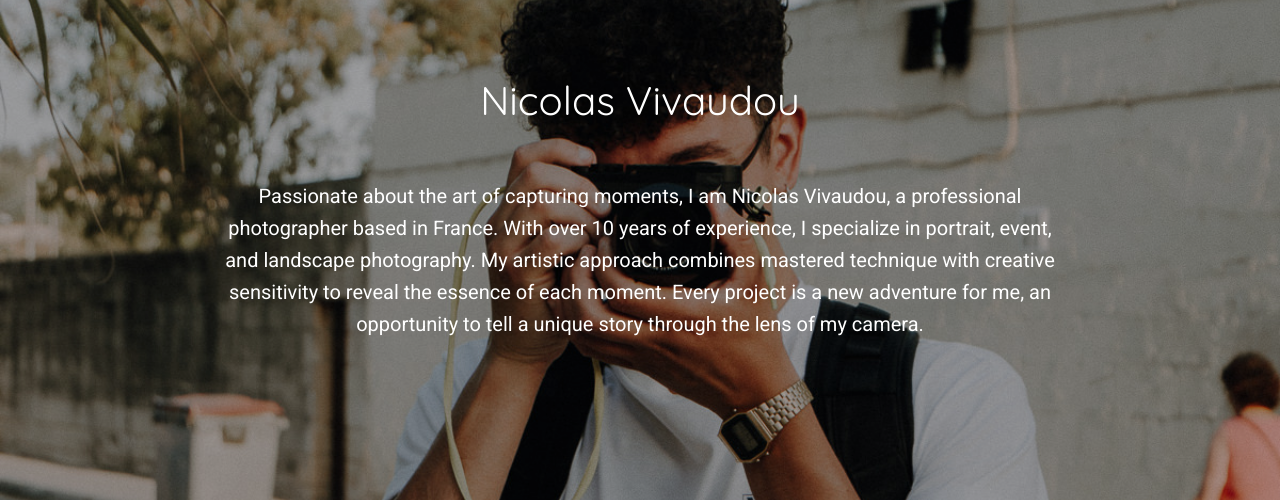
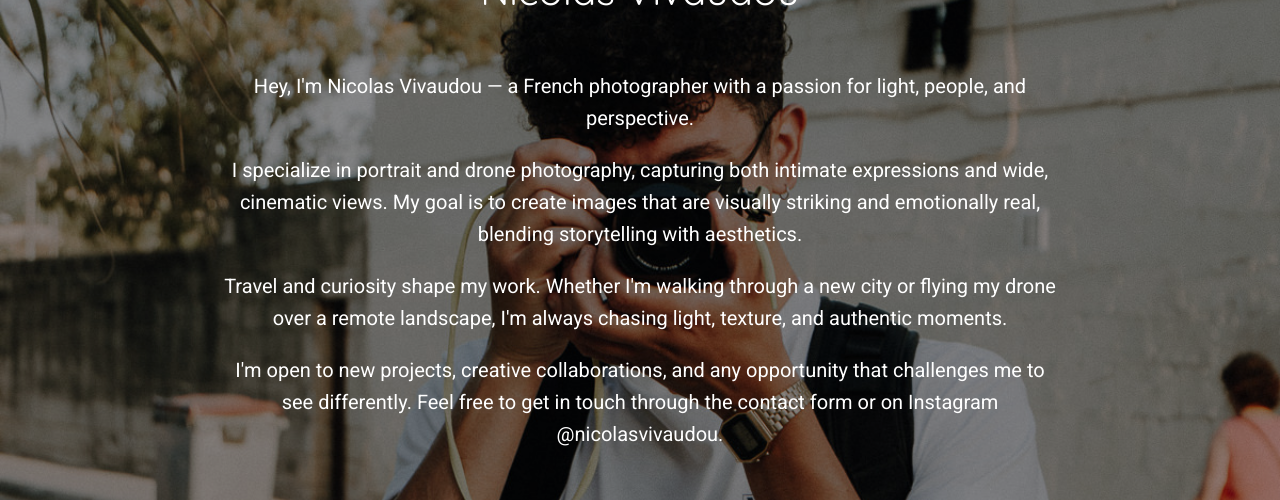
Before and after one commit to RobinMlvl/NicolasVivaudou, a Next.js app: page /en in a window 1280 px wide. Shown: the part 2395-2895 px from the top of the page. Built offline with nearby package versions, Linux system fonts and the light colour scheme.

Commit message:
before contact

```diff
--- a/components/home/About.jsx
+++ b/components/home/About.jsx
@@ -18,7 +18,7 @@ export default function About() {
     >
 
       {/* Dark Overlay */}
-      <div className="absolute inset-0 bg-black/30"></div>
+      <div className="absolute inset-0 bg-black/40"></div>
 
       {/* Content Overlay */}
       <div className="absolute inset-0 flex items-center justify-center px-6 z-10">
@@ -27,9 +27,13 @@ export default function About() {
             Nicolas Vivaudou
           </h2>
           <div className="p-8">
-            <p className="text-xl md:text-2xl leading-relaxed">
-              {t('about.biography')}
-            </p>
+            <div className="text-xl md:text-2xl leading-relaxed">
+              {t('about.biography').split('\n\n').map((paragraph, index) => (
+                <p key={index} className="mb-6 last:mb-0">
+                  {paragraph}
+                </p>
+              ))}
+            </div>
           </div>
         </div>
       </div>
--- a/messages/en.json
+++ b/messages/en.json
@@ -14,6 +14,6 @@
     "seeAll": "See all"
   },
   "about": {
-    "biography": "Passionate about the art of capturing moments, I am Nicolas Vivaudou, a professional photographer based in France. With over 10 years of experience, I specialize in portrait, event, and landscape photography. My artistic approach combines mastered technique with creative sensitivity to reveal the essence of each moment. Every project is a new adventure for me, an opportunity to tell a unique story through the lens of my camera."
+    "biography": "Hey, I'm Nicolas Vivaudou — a French photographer with a passion for light, people, and perspective.\n\nI specialize in portrait and drone photography, capturing both intimate expressions and wide, cinematic views. My goal is to create images that are visually striking and emotionally real, blending storytelling with aesthetics.\n\nTravel and curiosity shape my work. Whether I'm walking through a new city or flying my drone over a remote landscape, I'm always chasing light, texture, and authentic moments.\n\nI'm open to new projects, creative collaborations, and any opportunity that challenges me to see differently. Feel free to get in touch through the contact form or on Instagram @nicolasvivaudou."
   }
 }
--- a/messages/fr.json
+++ b/messages/fr.json
@@ -14,6 +14,6 @@
     "seeAll": "Voir tout"
   },
   "about": {
-    "biography": "Passionné par l'art de capturer l'instant, je suis Nicolas Vivaudou, photographe professionnel basé en France. Avec plus de 10 ans d'expérience, je me spécialise dans la photographie de portrait, d'événements et de paysages. Mon approche artistique combine technique maîtrisée et sensibilité créative pour révéler l'essence de chaque moment. Chaque projet est pour moi une nouvelle aventure, une opportunité de raconter une histoire unique à travers l'objectif de mon appareil photo."
+    "biography": "Salut, moi c'est Nicolas Vivaudou — photographe français passionné par la lumière, les visages et les points de vue uniques.\n\nJe suis spécialisé en portrait et photographie par drone, ce qui me permet de capturer aussi bien l'intime que les paysages immenses. Mon objectif : Créer des images fortes, sincères, et esthétiques, qui racontent quelque chose de vrai.\n\nMes voyages et ma curiosité nourrissent mon regard. Que ce soit en explorant une ville ou en survolant un lieu isolé, je suis toujours à la recherche de lumière, de textures et d'instants authentiques.\n\nJe suis ouvert à tout nouveau projet, collaboration créative ou opportunité qui me pousse à voir autrement. N'hésitez pas à me contacter via le formulaire ou sur Instagram @nicolasvivaudou — au plaisir d'échanger avec vous."
   }
 }
```
